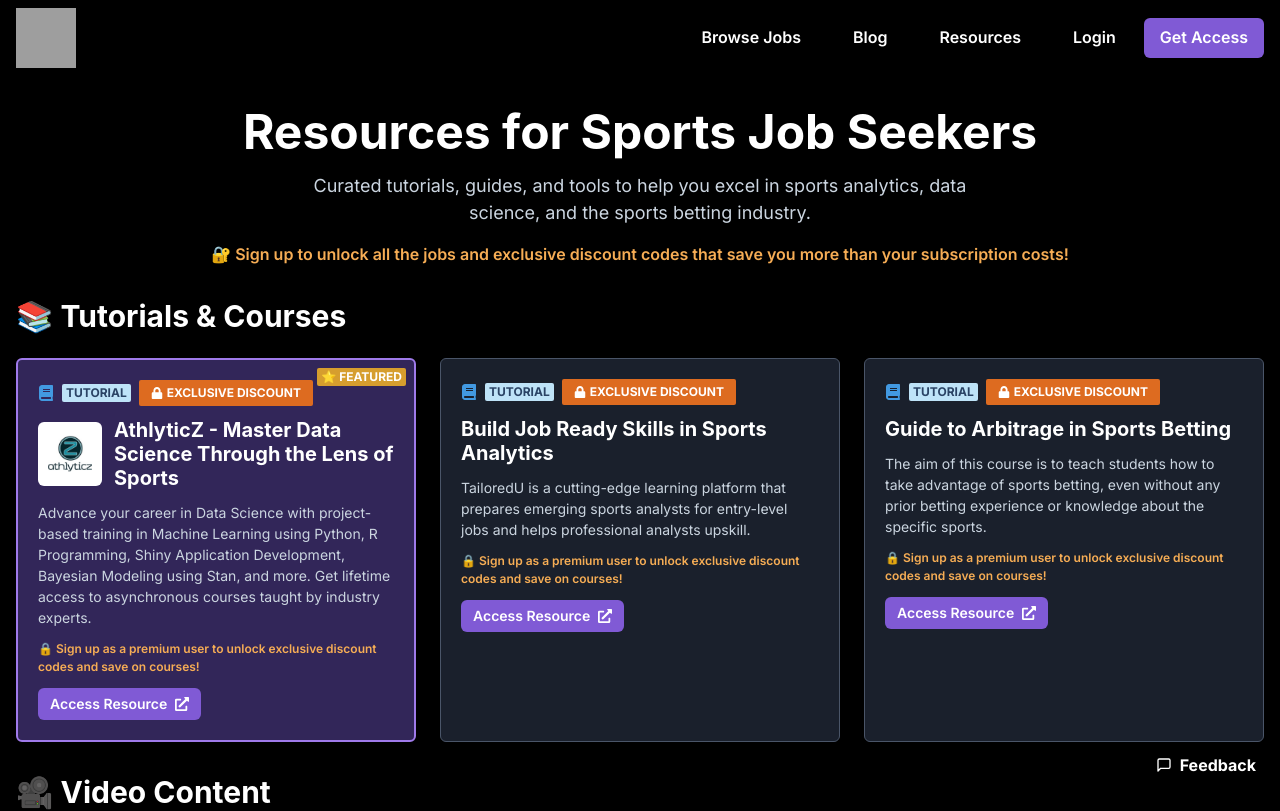
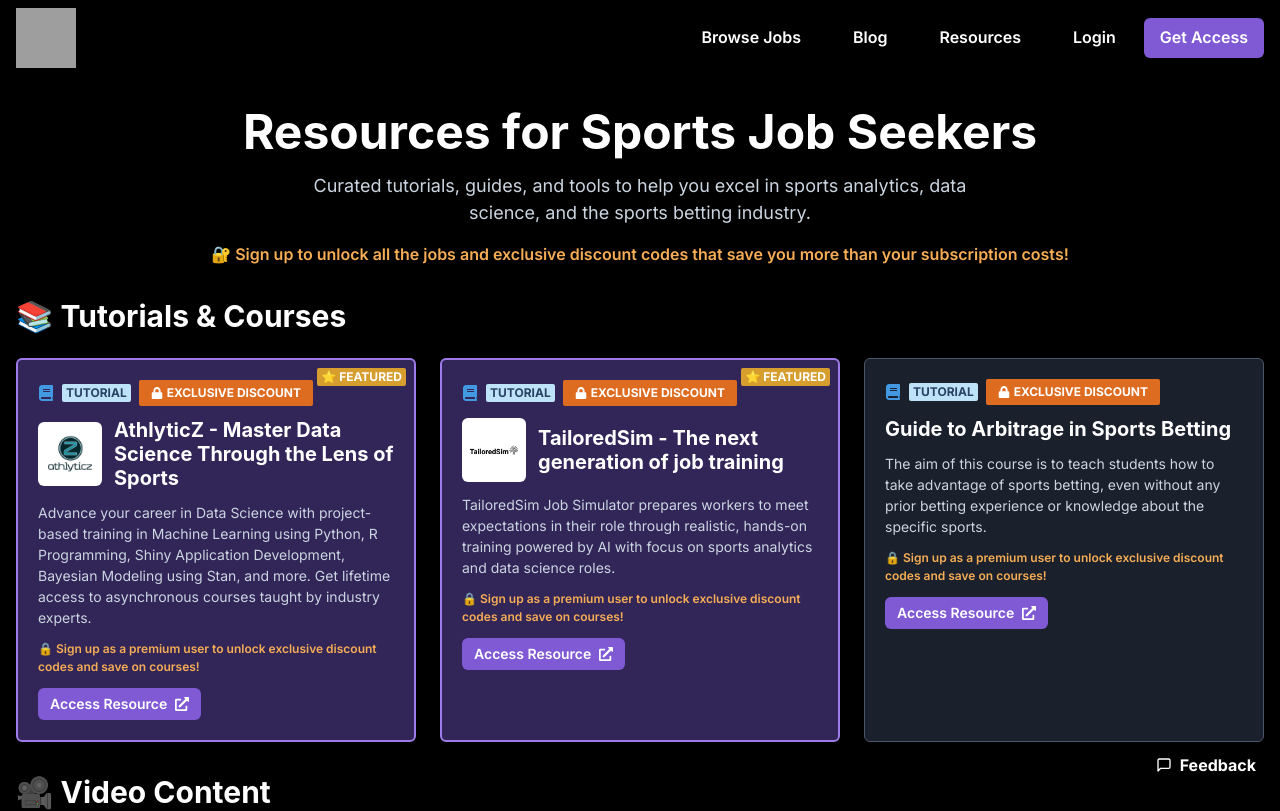
Before and after one commit to fbetteo/sportsjobs-frontend, a Next.js app: page /resources in a window 1280 px wide. Shown: the top 811 px of the page. Built offline with nearby package versions, Linux system fonts and the light colour scheme; no server answers; grey boxes are pictures that could not be loaded.

Commit message:
tailored sim

```diff
--- a/app/resources/page.tsx
+++ b/app/resources/page.tsx
@@ -204,13 +204,15 @@ Through the Lens of Sports"
                             logoSrc="/athlyticz.png"
                         />
                         <ResourceCard
-                            title="Build Job Ready Skills in Sports Analytics "
-                            description="TailoredU is a cutting-edge learning platform that prepares emerging sports analysts for entry-level jobs and helps professional analysts upskill."
-                            url="https://tailoredu.com/?utm_source=sportsjobs.online&utm_medium=job_board&utm_campaign=resources"
+                            title="TailoredSim - The next generation of job training"
+                            description="TailoredSim Job Simulator prepares workers to meet expectations in their role through realistic, hands-on training powered by AI with focus on sports analytics and data science roles."
+                            url="https://tailoredsim.com/"
                             type="tutorial"
-                            promoCode="SPORTSJOBS10"
-                            discount="10% off"
+                            isFeatured={true}
+                            promoCode="SPORTS2026JOBS"
+                            discount="20% off forever on annual and monthly subscriptions"
                             isAuthenticated={isAuthenticated}
+                            logoSrc="/tailoredsim-logo.png"
                         />
                         {/* <ResourceCard
                             title="SQL for Sports Databases"
```
Also changed, not shown: public/tailoredsim-logo-nobg.png (added), public/tailoredsim-logo.png (added).
